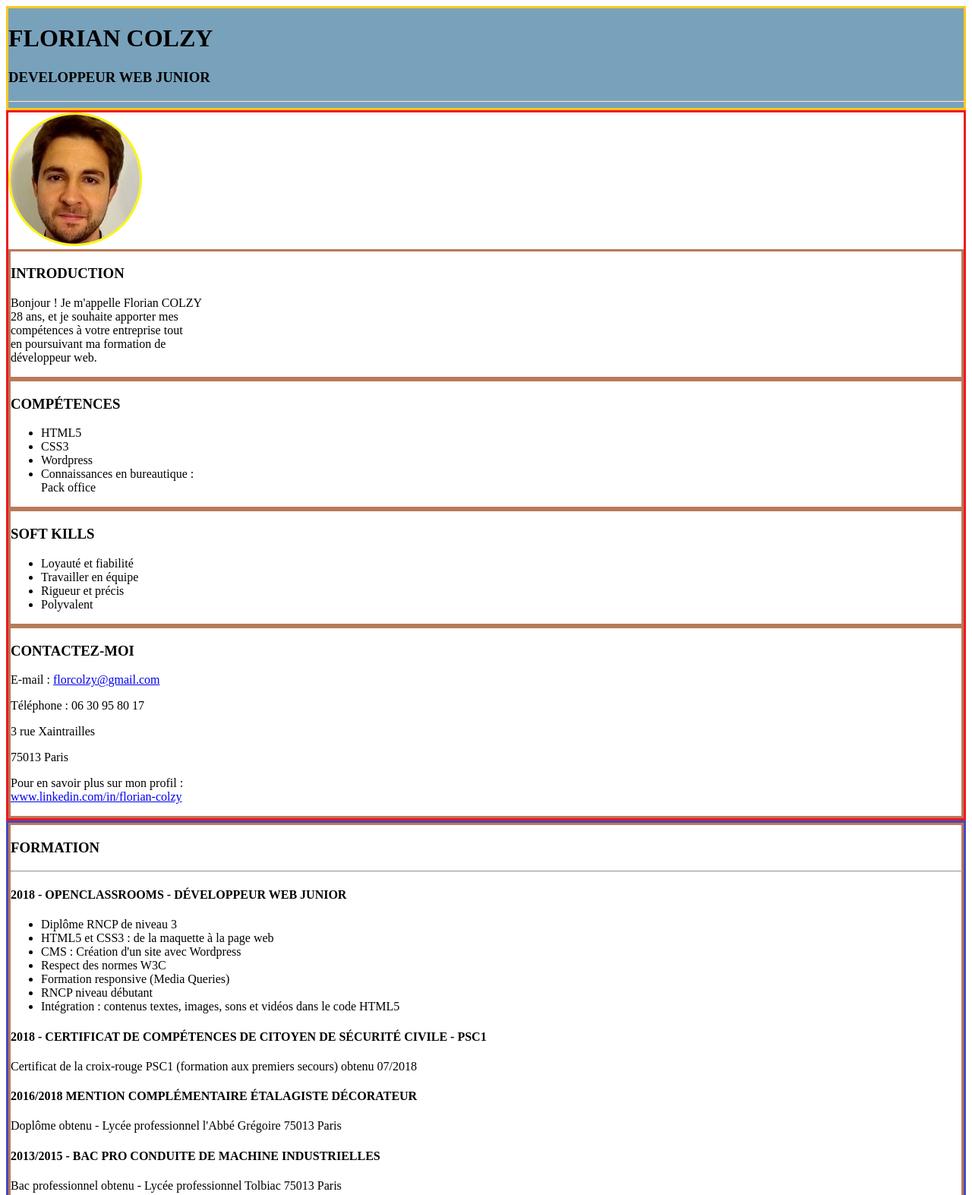
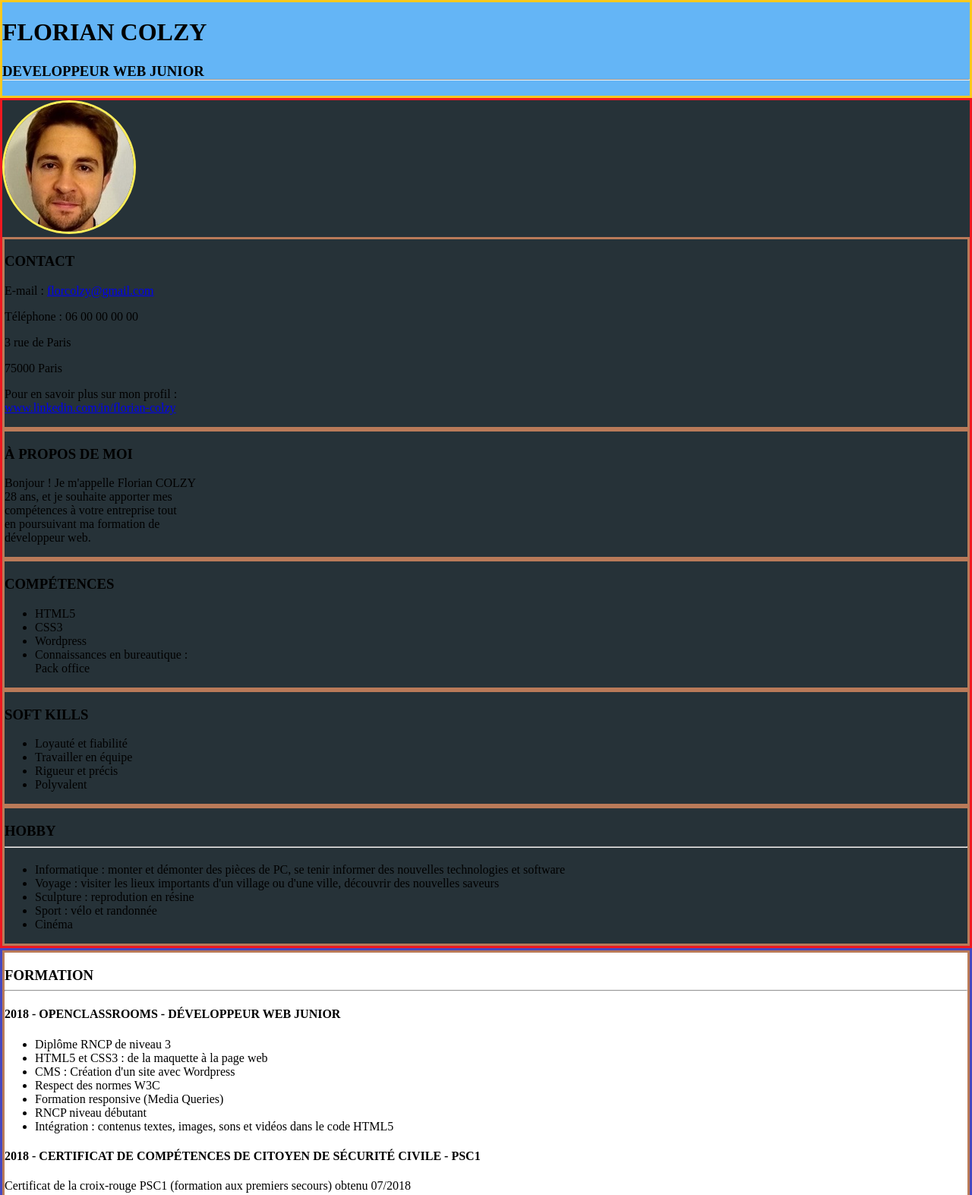
Before and after one commit to Flo-CZ/Projet-2, a plain HTML site: page index.html in a window 1280 px wide. Shown: the top 1573 px of the page at 76% size. Drawn offline with Linux system fonts and the light colour scheme.

Commit message:
Flo-CZ
Changement structure html et retirer les div
intégration css
ajout background color
styliser les hr premier essai

```diff
--- a/index.html
+++ b/index.html
@@ -3,26 +3,30 @@
 <head>
     <meta charset="UTF-8">
     <title>Document</title>
+    <link href="https://fonts.googleapis.com/css?family=Roboto&display=swap" rel="stylesheet">
     <link href="style.css" rel="stylesheet">
 </head>
 <body>
-    <div class="header"><header>
+    <header class="header-css">
         <h1 class="text-bold1">FLORIAN COLZY</h1>
         <h3 class="text-bold2">DEVELOPPEUR WEB JUNIOR</h3>
         <hr class="hr-1">
         </header>
-    </div>
-          <div class="aside">
-              <aside>
+              <aside class="aside-css">
                 <img class="img-cv" src="img/photo.jpg" alt="Photo CV">
-          <div class="article-1">
-             <article>
-                <h3 class="text-blue">INTRODUCTION</h3>
+                <article class="article-4">
+                  <h3 class="text-blue">CONTACT</h3>
+                     <p class="text-aside">E-mail : <a href="mailto:florcolzy@gmail.com">florcolzy@gmail.com</a></p>
+                     <p class="text-aside">Téléphone : 06 00 00 00 00</p>
+                     <p class="text-aside">3 rue de Paris</p>
+                     <p class="text-aside">75000 Paris</p>
+                     <p class="text-aside">Pour en savoir plus sur mon profil :<br> <a href="http://www.linkedin.com/in/florian-colzy">www.linkedin.com/in/florian-colzy</a></p>
+               </article>
+             <article class="article-1">
+                <h3 class="text-blue">À PROPOS DE MOI</h3>
                 <p class="text-aside">Bonjour ! Je m'appelle Florian COLZY<br> 28 ans, et je souhaite apporter mes<br> compétences à votre entreprise tout<br> en poursuivant ma formation de<br> développeur web.</p>
              </article>
-         </div>
-         <div class="article-2">
-             <article>
+             <article class="article-2">
                 <h3 class="text-blue">COMPÉTENCES</h3>
                   <ul>
                     <li>HTML5</li>
@@ -31,9 +35,7 @@
                     <li>Connaissances en bureautique :<br>Pack office</li>
                   </ul>
              </article>
-          </div>
-          <div class="article-3">
-             <article>
+             <article class="article-3">
                 <h3 class="text-blue">SOFT KILLS</h3>
                   <ul class="text-aside">
                      <li>Loyauté et fiabilité</li>
@@ -42,23 +44,20 @@
                      <li>Polyvalent</li>
                  </ul>
              </article>
-            </div>
-            <div class="article-4">
-             <article>
-                <h3 class="text-blue">CONTACTEZ-MOI</h3>
-                   <p class="text-aside">E-mail : <a href="mailto:florcolzy@gmail.com">florcolzy@gmail.com</a></p>
-                   <p class="text-aside">Téléphone : 06 30 95 80 17</p>
-                   <p class="text-aside">3 rue Xaintrailles</p>
-                   <p class="text-aside">75013 Paris</p>
-                   <p class="text-aside">Pour en savoir plus sur mon profil :<br> <a href="http://www.linkedin.com/in/florian-colzy">www.linkedin.com/in/florian-colzy</a></p>
-             </article>
-            </div>
+            <article class="article-8">
+             <h3 class="text-blue">HOBBY</h3>
+             <hr class="hr-5">
+               <ul>
+                 <li>Informatique : monter et démonter des pièces de PC, se tenir informer des nouvelles technologies et software</li>
+                 <li>Voyage : visiter les lieux importants d'un village ou d'une ville, découvrir des nouvelles saveurs</li>
+                 <li>Sculpture : reprodution en résine</li>
+                 <li>Sport : vélo et randonnée</li>
+                 <li>Cinéma</li>
+              </ul>
+            </article>
            </aside>
-          </div>
-          <div class="section">
-            <section>
-            <div class="article-5">
-             <article>
+            <section class="section-css">
+             <article class="article-5">
                 <h3 class="text-blue">FORMATION</h3>
                 <hr class="hr-2">
                  <h4 class="text-bold-section">2018 - OPENCLASSROOMS - DÉVELOPPEUR WEB JUNIOR</h4>
@@ -78,9 +77,7 @@
                    <h4 class="text-bold-section">2013/2015 - BAC PRO CONDUITE DE MACHINE INDUSTRIELLES</h4>
                      <p>Bac professionnel obtenu - Lycée professionnel Tolbiac 75013 Paris</p>
              </article>
-            </div>
-            <div class="article-6">
-             <article>
+             <article class="article-6">
                 <h3 class="text-blue">EXPERIENCES ET PROJETS PROFESSIONNELS</h3>
                 <hr class="hr-3">
                  <h4 class="text-bold-section">2018 - PRINTEMPS ITALIE 2 PARIS 75013</h4>
@@ -95,30 +92,13 @@
                       <li>Mise en valeur des vitrines durant la période de Noël, en appliquant la chartre graphique des magasins Truffaut</li>
                     </ul>
              </article>
-            </div>
-            <div class="article-7">
-             <article>
+             <article class="article-7">
               <h3 class="text-blue">LANGUE</h3>
               <hr class="hr-4">
                   <ul>
                     <li>Anglais (niveau) : intermédiaire</li>
                  </ul>
-             </article>
-            </div>
-            <div class="article-8">
-             <article>
-              <h3 class="text-blue">HOBBY</h3>
-              <hr class="hr-5">
-                <ul>
-                  <li>Informatique : monter et démonter des pièces de PC, se tenir informer des nouvelles technologies et software</li>
-                  <li>Voyage : visiter les lieux importants d'un village ou d'une ville, découvrir des nouvelles saveurs</li>
-                  <li>Sculpture : reprodution en résine</li>
-                  <li>Sport : vélo et randonnée</li>
-                  <li>Cinéma</li>
-               </ul>
-             </article>
-            </div>
-  </section>
-</div>
+                </article>
+                </section>
 </body>
 </html>
--- a/style.css
+++ b/style.css
@@ -1,13 +1,19 @@
-/* Police = Roboto, regular, sans serif */
-.header
+body, html
+{
+margin: 0;
+padding: 0;
+}
+
+.header-css
 {
 border: solid rgb(252, 200, 29);
-background-color: rgb(120, 162, 187);
+background-color: #64B5F6;
 }
 
-.aside
+.aside-css
 {
 border: solid rgb(239, 24, 32);
+background-color: #263238;
 }
 
 .article-1
@@ -30,7 +36,7 @@ border: solid rgb(185, 122, 89);
 border: solid rgb(185, 122, 89);
 }
 
-.section
+.section-css
 {
 border: solid rgb(71, 71, 191);
 }
@@ -57,7 +63,7 @@ border: solid rgb(185, 122, 89);
 
 .img-cv
 {
-border: solid rgb(249, 244, 20);
+border: solid #FFEE58;
 border-radius: 50%;
 }
 .text-bold1
@@ -87,25 +93,30 @@ border-radius: 50%;
 
 .hr-1
 {
-
+margin-top: -20px;
+margin-bottom: 20px;
 }
 
 .hr-2
 {
-
+margin-top: -10px;
+margin-bottom: 20px;
 }
 
 .hr-3
 {
-
+margin-top: -10px;
+margin-bottom: 20px;
 }
 
 .hr-4
 {
-
+margin-top: -10px;
+margin-bottom: 20px;
 }
 
 .hr-5
 {
-
+margin-top: -10px;
+margin-bottom: 20px;
 }
```
